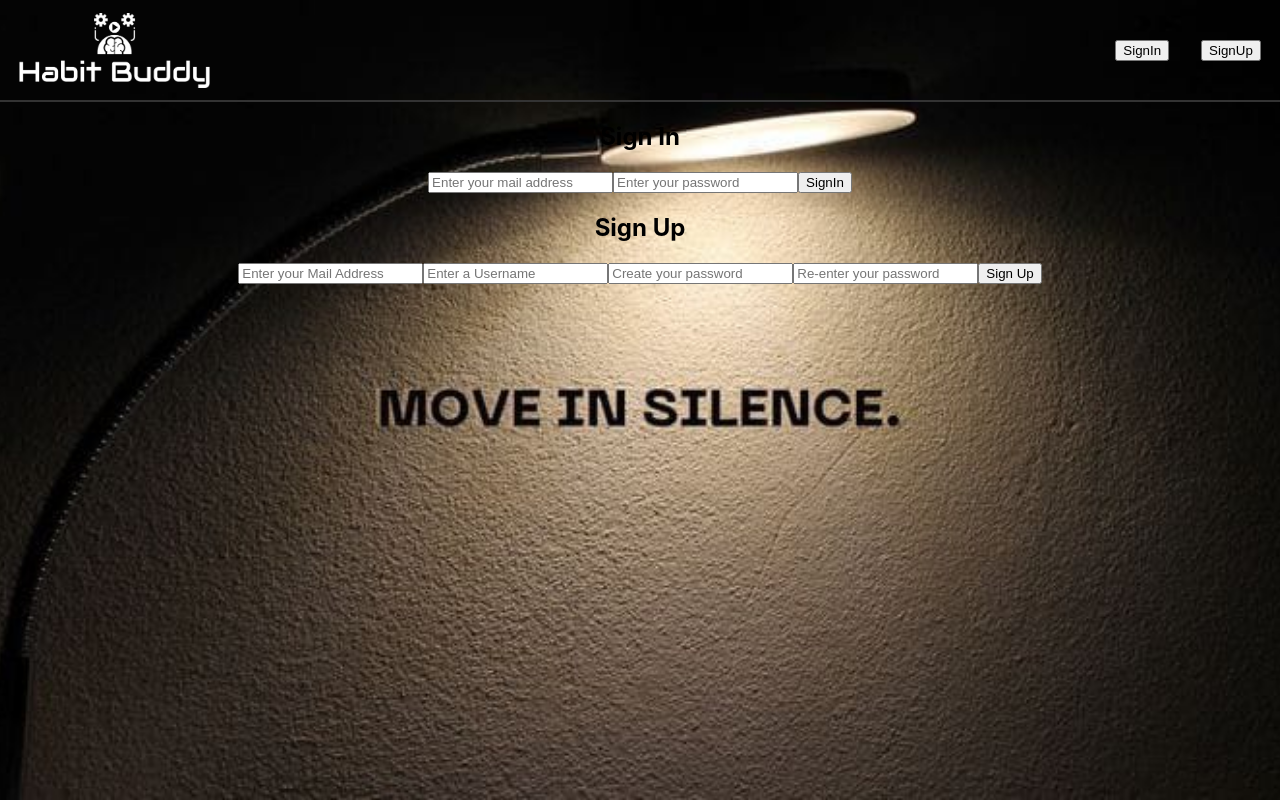
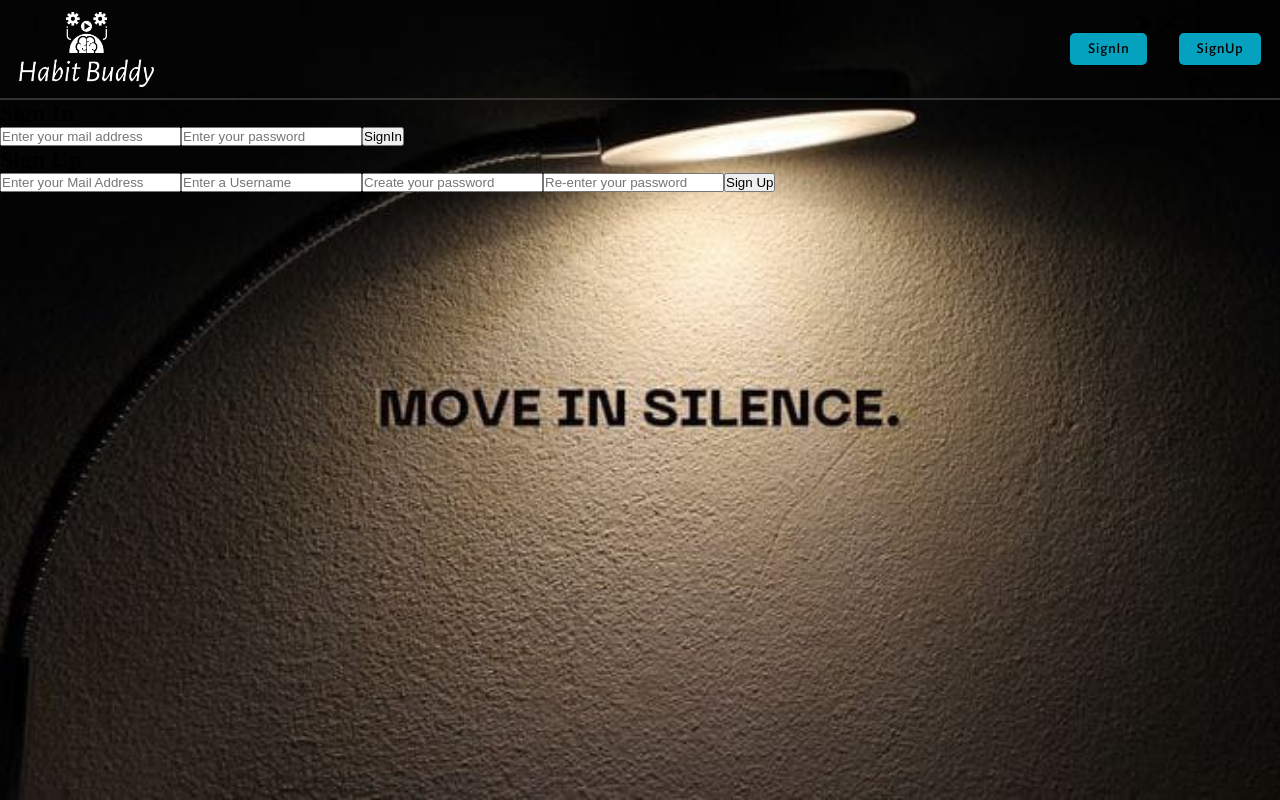
Before and after one commit to maniram3112/habit-buddy, a React (Create React App) app: page / in a window 1280 px wide. Built offline with nearby package versions, Linux system fonts and the light colour scheme.

Commit message:
Added logo and button; modified App.css and index.css

```diff
--- a/src/App.css
+++ b/src/App.css
@@ -1,38 +1,19 @@
-.App {
-  text-align: center;
+.flex_center{
+  display: flex;
+  justify-content: center;
+  align-items: center;
 }
 
-.App-logo {
-  height: 40vmin;
-  pointer-events: none;
+.custom_btn{
+  background-color: var(--color-btn);
+  font-family: var(--font-base);
+  font-weight: 500;
+  letter-spacing: 0.04em;
+  line-height: 28px;
+  font-size: 15px;
+  padding: 0.1rem 1.1rem;
+  border-radius: 5px;
+  border: none;
+  outline: none;
+  cursor: pointer;
 }
-
-@media (prefers-reduced-motion: no-preference) {
-  .App-logo {
-    animation: App-logo-spin infinite 20s linear;
-  }
-}
-
-.App-header {
-  background-color: #282c34;
-  min-height: 100vh;
-  display: flex;
-  flex-direction: column;
-  align-items: center;
-  justify-content: center;
-  font-size: calc(10px + 2vmin);
-  color: white;
-}
-
-.App-link {
-  color: #61dafb;
-}
-
-@keyframes App-logo-spin {
-  from {
-    transform: rotate(0deg);
-  }
-  to {
-    transform: rotate(360deg);
-  }
-}
--- a/src/assets/index.js
+++ b/src/assets/index.js
@@ -4,6 +4,7 @@ import signInBg1 from './landingPage/signInBg1.jpg';
 import signUpBg from './landingPage/signUpBg.jpg';
 import logo from './logo/logo.jpg';
 import logo1 from './logo/logo1.jpg';
+import logo2 from './logo/logo2.png';
 
 const images = {
     landingPageBg,
@@ -11,7 +12,8 @@ const images = {
     signInBg1,
     signUpBg,
     logo,
-    logo1
+    logo1,
+    logo2
 }
 
 export default images;
--- a/src/components/AuthPage/Navbar.jsx
+++ b/src/components/AuthPage/Navbar.jsx
@@ -6,11 +6,11 @@ const Navbar = () =>{
     return(
         <div className="authPage_container">
             <div className="authPage-logo">
-                <img src={images.logo1} alt='Logo'/>
+                <img src={images.logo2} alt='Logo'/>
             </div>
             <div className="authPage-btn">
-                <button>SignIn</button>
-                <button>SignUp</button>
+                <button className="custom_btn">SignIn</button>
+                <button className="custom_btn">SignUp</button>
             </div>
         </div>
     );
--- a/src/index.css
+++ b/src/index.css
@@ -1,13 +1,14 @@
-body {
-  margin: 0;
-  font-family: -apple-system, BlinkMacSystemFont, 'Segoe UI', 'Roboto', 'Oxygen',
-    'Ubuntu', 'Cantarell', 'Fira Sans', 'Droid Sans', 'Helvetica Neue',
-    sans-serif;
-  -webkit-font-smoothing: antialiased;
-  -moz-osx-font-smoothing: grayscale;
+@import url('https://fonts.googleapis.com/css2?family=Alegreya+Sans:ital,wght@0,100;0,300;0,400;0,500;0,700;0,800;0,900;1,100;1,300;1,400;1,500;1,700;1,800;1,900&display=swap');
+
+:root{
+  --font-base: 'Alegreya Sans',serif;
+  --font-alt: 'Open Sans', sans-serif;
+
+  --color-btn: #04a2be;
 }
 
-code {
-  font-family: source-code-pro, Menlo, Monaco, Consolas, 'Courier New',
-    monospace;
+* {
+  box-sizing: border-box;
+  margin: 0;
+  padding: 0;
 }
```
Also changed, not shown: src/assets/logo/logo2.png (added).
